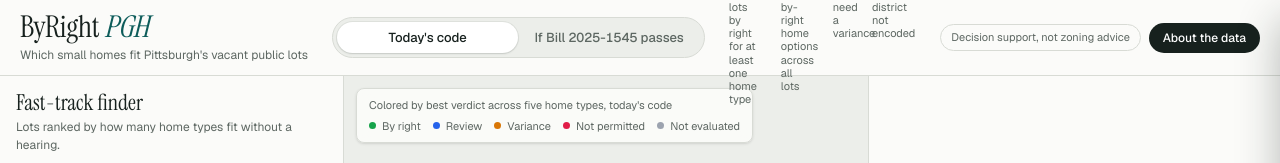
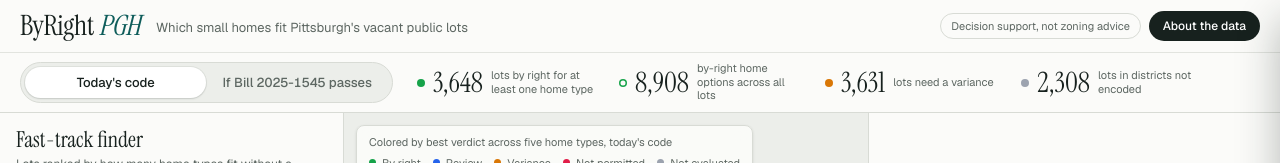
Before and after one commit to rishabhsai/byright-pgh, a Next.js app: page / in a window 1280 px wide. Shown: the top 163 px of the page. Built offline with nearby package versions, Linux system fonts and the light colour scheme; no server answers.

Commit message:
Frontend polish: about drawer, left rail, map interactions

```diff
--- a/src/components/AboutDrawer.tsx
+++ b/src/components/AboutDrawer.tsx
@@ -57,13 +57,13 @@ export default function AboutDrawer({
                 The full lot file did not load, so the app is showing a small sample.
               </p>
             )}
-            <ul className="space-y-2">
+            <ul className="space-y-3">
               {(file?.sources ?? []).map((s) => (
-                <li key={s.name} className="flex items-baseline justify-between gap-4">
+                <li key={s.name}>
                   <a href={s.url} target="_blank" rel="noreferrer" className="text-accent underline decoration-accent/30 underline-offset-2 hover:decoration-accent">
                     {s.name}
                   </a>
-                  <span className="shrink-0 text-[11px] text-muted">{s.vintage}</span>
+                  <p className="mt-0.5 text-[11px] leading-snug break-words text-muted [overflow-wrap:anywhere]">{s.vintage}</p>
                 </li>
               ))}
             </ul>
--- a/src/components/ByRightApp.tsx
+++ b/src/components/ByRightApp.tsx
@@ -47,6 +47,33 @@ function evaluateAll(lots: Lot[]): Evaluations {
   return out;
 }
 
+function computeStats(evals: Evaluations): Record<RuleSet, RuleSetStats> {
+  const s = {} as Record<RuleSet, RuleSetStats>;
+  const base = evals["current"].findings.map(countByRight);
+  for (const rs of RULE_SETS) {
+    let byRightAny = 0,
+      byRightPairs = 0,
+      variance = 0,
+      unknown = 0,
+      lotsGaining = 0;
+    evals[rs].best.forEach((v, i) => {
+      if (v === "by-right") byRightAny++;
+      else if (v === "variance") variance++;
+      else if (v === "unknown") unknown++;
+      const n = countByRight(evals[rs].findings[i]);
+      byRightPairs += n;
+      if (n > base[i]) lotsGaining++;
+    });
+    s[rs] = { byRightAny, byRightPairs, variance, unknown, lotsGaining };
+  }
+  return s;
+}
+
+function computeChanged(evals: Evaluations): boolean[] {
+  const bill = evals["bill-2025-1545"].findings;
+  return evals["current"].findings.map((f, i) => f.some((x, j) => x.verdict !== bill[i][j]?.verdict));
+}
+
 export default function ByRightApp({ onGenerateMemo }: ByRightAppProps = {}) {
   const [file, setFile] = useState<LotsFile | null>(null);
   const [usingFixtures, setUsingFixtures] = useState(false);
@@ -92,34 +119,8 @@ export default function ByRightApp({ onGenerateMemo }: ByRightAppProps = {}) {
 
   const evals = useMemo<Evaluations | null>(() => (lots.length ? evaluateAll(lots) : null), [lots]);
 
-  const stats = useMemo(() => {
-    if (!evals) return null;
-    const s = {} as Record<RuleSet, RuleSetStats>;
-    const base = evals.current.findings.map(countByRight);
-    for (const rs of RULE_SETS) {
-      let byRightAny = 0,
-        byRightPairs = 0,
-        variance = 0,
-        unknown = 0,
-        lotsGaining = 0;
-      evals[rs].best.forEach((v, i) => {
-        if (v === "by-right") byRightAny++;
-        else if (v === "variance") variance++;
-        else if (v === "unknown") unknown++;
-        const n = countByRight(evals[rs].findings[i]);
-        byRightPairs += n;
-        if (n > base[i]) lotsGaining++;
-      });
-      s[rs] = { byRightAny, byRightPairs, variance, unknown, lotsGaining };
-    }
-    return s;
-  }, [evals]);
-
-  const changed = useMemo<boolean[]>(() => {
-    if (!evals) return [];
-    const bill = evals["bill-2025-1545"].findings;
-    return evals.current.findings.map((f, i) => f.some((x, j) => x.verdict !== bill[i][j]?.verdict));
-  }, [evals]);
+  const stats = useMemo(() => (evals ? computeStats(evals) : null), [evals]);
+  const changed = useMemo(() => (evals ? computeChanged(evals) : []), [evals]);
 
   const typIdx = filters.typology ? TYPOLOGIES.indexOf(filters.typology) : -1;
 
@@ -186,7 +187,7 @@ export default function ByRightApp({ onGenerateMemo }: ByRightAppProps = {}) {
             lots={lots}
             verdicts={mapVerdicts}
             matches={matches}
-            changed={ruleSet === "bill-2025-1545" ? changed : null}
+            changed={ruleSet === "bill-2025-1545" && !filters.typology ? changed : null}
             selectedIdx={selectedIdx}
             onSelect={selectFromMap}
             flyTo={flyTo}
--- a/src/components/LeftRail.tsx
+++ b/src/components/LeftRail.tsx
@@ -127,7 +127,7 @@ function LeftRail({ lots, evals, ruleSet, filters, onFilters, matches, selectedI
       <div className="border-b border-hairline px-4 py-3">
         <h3 className="text-[12px] font-medium text-ink">
           Top neighborhoods by by-right lots
-          {filters.typology && <span className="text-muted"> for {TYPOLOGY_SHORT[filters.typology].toLowerCase()}</span>}
+          {filters.typology && <span className="text-muted">, {TYPOLOGY_SHORT[filters.typology]}</span>}
         </h3>
         <ol className="mt-2 space-y-1">
           {topHoods.length === 0 && <li className="text-[12px] text-muted">No by-right lots under this rule set.</li>}
--- a/src/components/MapView.tsx
+++ b/src/components/MapView.tsx
@@ -113,9 +113,9 @@ function MapView({ lots, verdicts, matches, changed, selectedIdx, onSelect, flyT
             12,
             ["case", ["==", ["get", "c"], 1], 1, 0.3],
             14,
-            ["case", ["==", ["get", "c"], 1], 2, 1],
+            ["case", ["==", ["get", "c"], 1], 1.6, 1],
             17,
-            ["case", ["==", ["get", "c"], 1], 3, 1.5],
+            ["case", ["==", ["get", "c"], 1], 2.2, 1.5],
           ],
           "circle-stroke-opacity": ["case", ["==", ["get", "m"], 1], 0.95, 0.1],
         },
@@ -203,13 +203,13 @@ function MapView({ lots, verdicts, matches, changed, selectedIdx, onSelect, flyT
           <div className="mt-1.5 flex items-center gap-1.5 text-[12px]" style={{ color: VERDICT_COLOR[hv] }}>
             <span className="h-2 w-2 rounded-full" style={{ background: VERDICT_COLOR[hv] }} />
             <span className="font-medium">{VERDICT_SHORT[hv]}</span>
-            <span className="text-muted">{colorBy ? `for ${TYPOLOGY_LABEL[colorBy].toLowerCase()}` : "best case"}</span>
+            <span className="text-muted">{colorBy ? `for ${TYPOLOGY_LABEL[colorBy]}` : "best of five home types"}</span>
           </div>
         </div>
       )}
       <div className="pointer-events-none absolute top-3 left-3 z-10 rounded-lg border border-hairline bg-panel/95 px-3 py-2 shadow-sm backdrop-blur">
         <div className="mb-1 text-[11px] text-muted">
-          {colorBy ? `Colored by ${TYPOLOGY_LABEL[colorBy].toLowerCase()}` : "Colored by best verdict across five home types"}
+          {colorBy ? `Colored by ${TYPOLOGY_LABEL[colorBy]} verdict` : "Colored by best verdict across five home types"}
           <span className={ruleSet === "current" ? "" : "font-medium text-[#7a5a00]"}>
             {ruleSet === "current" ? ", today's code" : ", with Bill 2025-1545"}
           </span>
--- a/src/components/TopBar.tsx
+++ b/src/components/TopBar.tsx
@@ -23,14 +23,33 @@ export default function TopBar({ ruleSet, onRuleSet, stats, onAbout, usingFixtur
   const bill = ruleSet === "bill-2025-1545";
 
   return (
-    <header className="relative z-20 flex h-[76px] shrink-0 items-center gap-6 border-b border-hairline bg-panel px-5">
-      <div className="min-w-0 shrink-0">
-        <h1 className="font-serif text-[30px] leading-none tracking-[-0.01em] text-ink">
+    <header className="relative z-20 shrink-0 border-b border-hairline bg-panel">
+      <div className="flex h-[52px] items-center gap-4 px-5">
+        <h1 className="shrink-0 font-serif text-[28px] leading-none tracking-[-0.01em] text-ink">
           ByRight <span className="italic text-accent">PGH</span>
         </h1>
-        <p className="mt-1 text-[12px] text-muted">Which small homes fit Pittsburgh&apos;s vacant public lots</p>
+        <p className="min-w-0 truncate pt-1 text-[13px] text-muted">
+          Which small homes fit Pittsburgh&apos;s vacant public lots
+        </p>
+        <div className="ml-auto flex shrink-0 items-center gap-2">
+          {usingFixtures && (
+            <span className="rounded-full bg-[#fde8ec] px-2.5 py-1 text-[11px] font-medium text-[#9f1239]">
+              Sample data
+            </span>
+          )}
+          <span className="rounded-full border border-hairline px-2.5 py-1 text-[11px] text-muted">
+            Decision support, not zoning advice
+          </span>
+          <button
+            onClick={onAbout}
+            className="rounded-full bg-ink px-3.5 py-1.5 text-[12px] font-medium text-white transition-colors hover:bg-accent"
+          >
+            About the data
+          </button>
+        </div>
       </div>
 
+      <div className="flex h-[60px] items-center gap-6 border-t border-hairline/70 px-5">
         <div
           role="radiogroup"
           aria-label="Zoning rule set"
@@ -59,38 +78,20 @@ export default function TopBar({ ruleSet, onRuleSet, stats, onAbout, usingFixtur
           ))}
         </div>
 
-      <dl className="flex min-w-0 items-start gap-5">
+        <dl className="flex min-w-0 items-center gap-6">
           <Stat label="lots by right for at least one home type" value={s?.byRightAny} tone="var(--v-byright)" />
           <Stat label="by-right home options across all lots" value={s?.byRightPairs} tone="var(--v-byright)" ring />
-        <Stat label="need a variance" value={s?.variance} tone="var(--v-variance)" />
-        <Stat label="district not encoded" value={s?.unknown} tone="var(--v-unknown)" />
-        <div className="h-9 self-center">
+          <Stat label="lots need a variance" value={s?.variance} tone="var(--v-variance)" />
+          <Stat label="lots in districts not encoded" value={s?.unknown} tone="var(--v-unknown)" />
+        </dl>
         {bill && delta > 0 && (
           <span
             key={delta}
-              className="pop inline-flex h-7 items-center rounded-full bg-gold-soft px-3 text-[12px] font-semibold text-[#7a5a00] ring-1 ring-gold/60"
+            className="pop inline-flex h-7 shrink-0 items-center rounded-full bg-gold-soft px-3 text-[12px] font-semibold whitespace-nowrap text-[#7a5a00] ring-1 ring-gold/60"
           >
             +{delta.toLocaleString("en-US")} lots unlock a by-right home type
           </span>
         )}
-        </div>
-      </dl>
-
-      <div className="ml-auto flex shrink-0 items-center gap-2">
-        {usingFixtures && (
-          <span className="rounded-full bg-[#fde8ec] px-2.5 py-1 text-[11px] font-medium text-[#9f1239]">
-            Sample data
-          </span>
-        )}
-        <span className="rounded-full border border-hairline px-2.5 py-1 text-[11px] text-muted">
-          Decision support, not zoning advice
-        </span>
-        <button
-          onClick={onAbout}
-          className="rounded-full bg-ink px-3.5 py-1.5 text-[12px] font-medium text-white transition-colors hover:bg-accent"
-        >
-          About the data
-        </button>
       </div>
     </header>
   );
@@ -98,17 +99,15 @@ export default function TopBar({ ruleSet, onRuleSet, stats, onAbout, usingFixtur
 
 function Stat({ label, value, tone, ring }: { label: string; value?: number; tone: string; ring?: boolean }) {
   return (
-    <div className="min-w-0">
-      <dd className="flex items-center gap-1.5 font-serif text-[28px] leading-none text-ink">
+    <div className="flex min-w-0 items-center gap-2">
       <span
-          className="inline-block h-2 w-2 rounded-full"
+        className="inline-block h-2 w-2 shrink-0 rounded-full"
         style={ring ? { boxShadow: `inset 0 0 0 1.5px ${tone}` } : { background: tone }}
       />
+      <dd className="font-serif text-[28px] leading-none text-ink">
         {value == null ? <span className="text-faint">—</span> : <CountUp value={value} />}
       </dd>
-      <dt className="mt-1 max-w-[132px] text-[11px] leading-[1.2] text-muted" title={label}>
-        {label}
-      </dt>
+      <dt className="w-[104px] text-[11px] leading-[1.25] text-muted">{label}</dt>
     </div>
   );
 }
```
Lines whose indentation alone changed are shown as unchanged.
